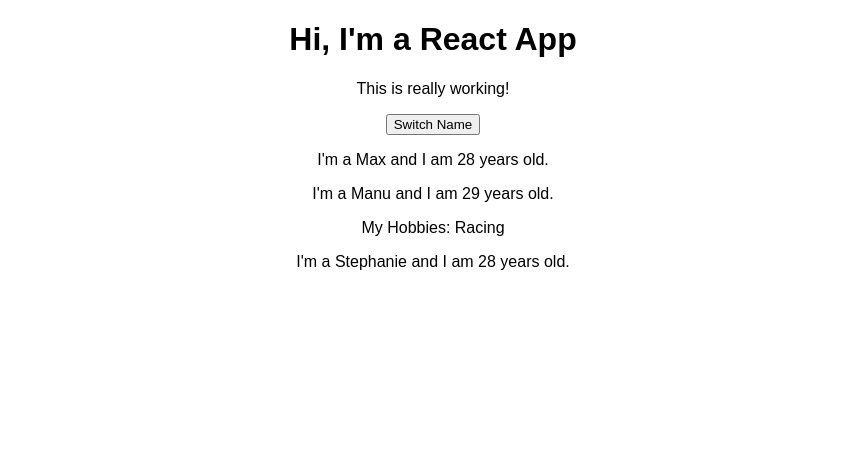
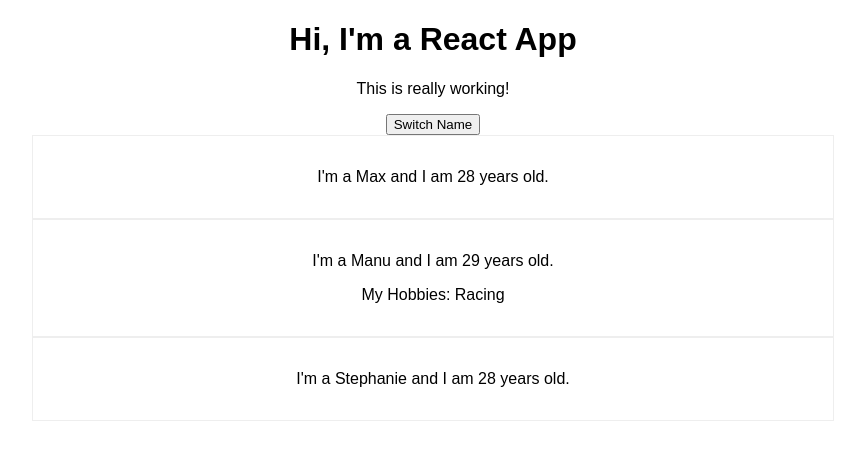
Before and after one commit to helloanh/React-The-Complete-Guide, a React (Create React App) app in the folder react-complete-guide/: page / in a window 1280 px wide. Shown: the top 460 px of the page, without its empty margins (207-1072 px from the left). Built offline with nearby package versions, Linux system fonts and the light colour scheme.

Commit message:
adding Person.css component and import to Person.js

```diff
--- /dev/null
+++ b/react-complete-guide/src/Person/Person.css
@@ -0,0 +1,7 @@
+.Person {
+	width: 60%;
+	margin: auto;
+	border: 1px solid #eee;
+	padding: 16px;
+	text-align: center;
+}
--- a/react-complete-guide/src/Person/Person.js
+++ b/react-complete-guide/src/Person/Person.js
@@ -1,9 +1,10 @@
 import React from 'react';
+import './Person.css';
 
 const person = (props) => {
 	return(
 		// understanding children property
-		<div>
+		<div className="Person">
 			<p> I'm a {props.name} and I am {props.age} years old. </p>
 			<p>{props.children}</p>
 		</div>
```
